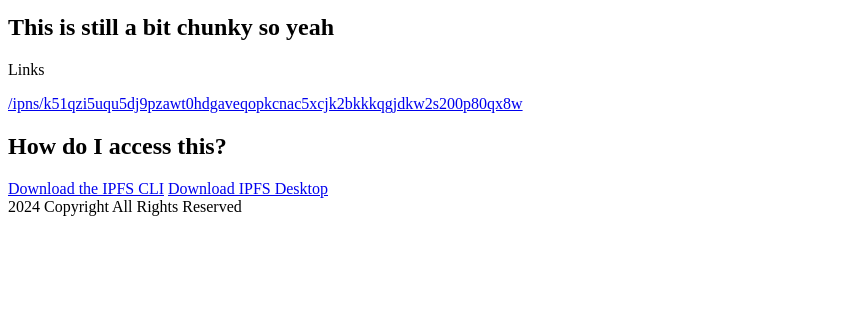
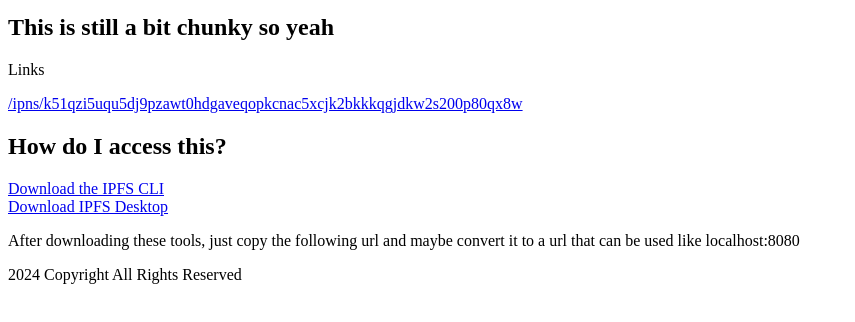
Before and after one commit to tihgs/tihgs.github.io, a plain HTML site: page IPFS.html in a window 1280 px wide. Shown: the part 78-400 px from the top of the page, without its empty margins (0-855 px from the left). Drawn offline with Linux system fonts and the light colour scheme.

Commit message:
Fixed some break lines and anchors

```diff
--- a/IPFS.html
+++ b/IPFS.html
@@ -15,8 +15,9 @@
           <a href="https://ipfs.io/ipns/k51qzi5uqu5dj9pzawt0hdgaveqopkcnac5xcjk2bkkkqgjdkw2s200p80qx8w">/ipns/k51qzi5uqu5dj9pzawt0hdgaveqopkcnac5xcjk2bkkkqgjdkw2s200p80qx8w</a>
 
           <h2>How do I access this?</h2>
-          <a href="https://github.com/ipfs/kubo/releases/">Download the IPFS CLI</a>
+          <a href="https://github.com/ipfs/kubo/releases/">Download the IPFS CLI</a><br>
           <a href="https://docs.ipfs.tech/install/ipfs-desktop/">Download IPFS Desktop</a>
+          <p>After downloading these tools, just copy the following url and maybe convert it to a url that can be used like localhost:8080</p>
         </section>
       </main>
       <footer>
```
